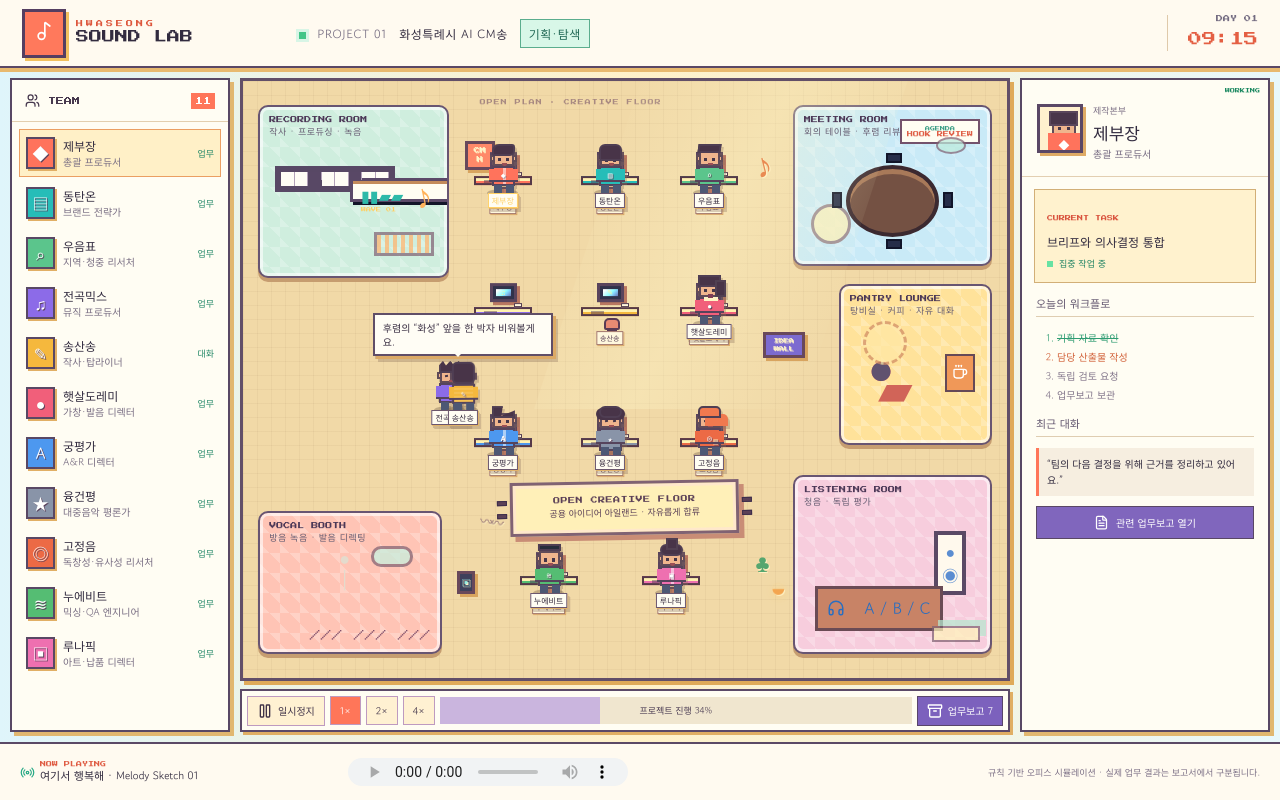
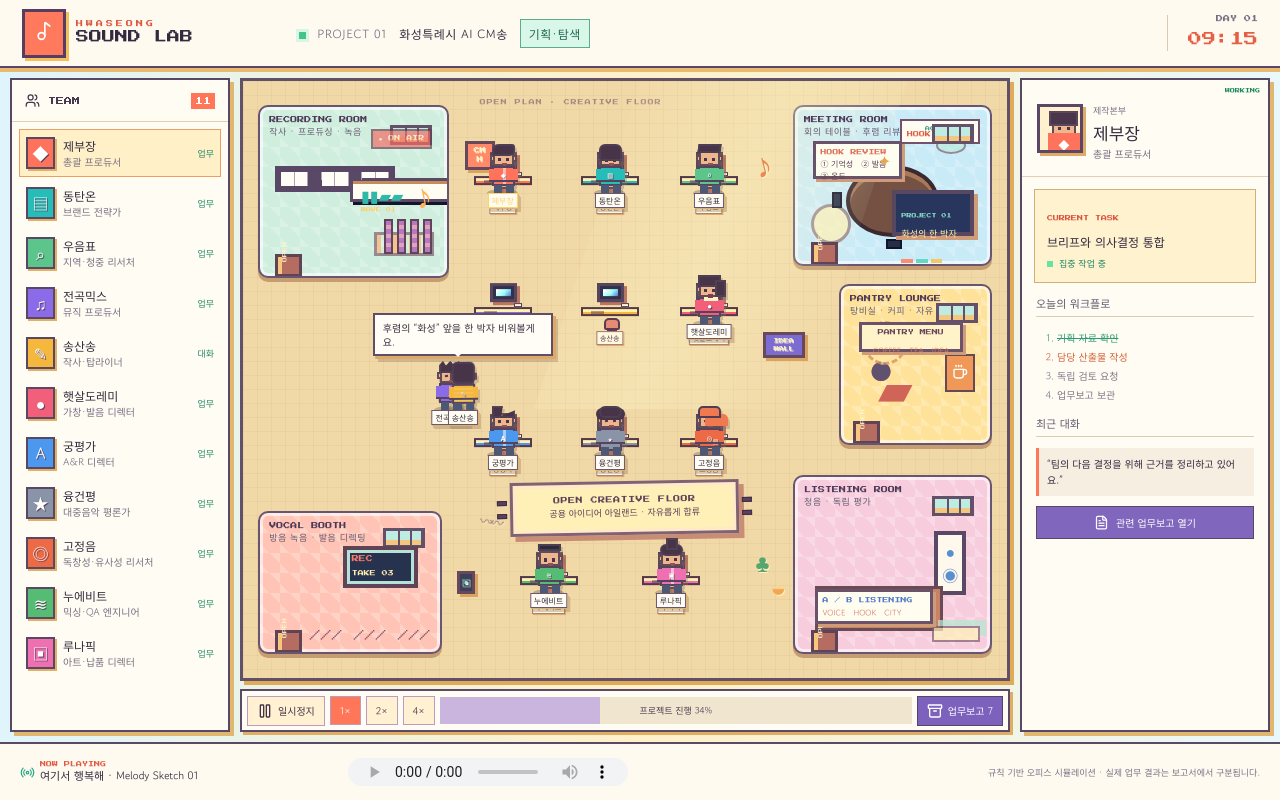
Before and after one commit to heekeunlee/hwasung_CM_contest, a React (Vite) app: page / in a window 1280 px wide. Built offline with nearby package versions, Linux system fonts and the light colour scheme.

Commit message:
Add room doors windows whiteboards and presentation details

```diff
--- a/src/App.jsx
+++ b/src/App.jsx
@@ -75,6 +75,17 @@ function Workstation({agent}) {
   </div>
 }
 
+function RoomFeatures({room}) {
+  return <>
+    <div className="room-door"><span>OPEN</span></div><div className="room-window"><i/><i/><i/></div>
+    {room.id==='meeting'&&<><div className="whiteboard"><b>HOOK REVIEW</b><span>① 기억성　② 발음　③ 온도</span></div><div className="slide-screen"><small>PROJECT 01</small><b>화성의 한 박자</b><i/><i/><i/></div></>}
+    {room.id==='music'&&<><div className="on-air">● ON AIR</div><div className="acoustic-panels"><i/><i/><i/><i/></div></>}
+    {room.id==='lounge'&&<div className="pantry-board"><b>PANTRY MENU</b><span>COFFEE　TEA　IDEA</span></div>}
+    {room.id==='booth'&&<div className="booth-window"><b>REC</b><span>TAKE 03</span></div>}
+    {room.id==='review'&&<div className="score-board"><b>A / B LISTENING</b><span>VOICE　HOOK　CITY</span></div>}
+  </>
+}
+
 export default function App(){
   const [agents,setAgents]=useState(agentsSeed)
   const [selected,setSelected]=useState('lead')
@@ -133,7 +144,7 @@ export default function App(){
           <div className="sunbeam"/><div className="grid"/>
           <div className="office-props" aria-hidden="true"><span className="prop plant-a">♣</span><span className="prop poster-a">CM<br/>H</span><span className="prop guitar-a">♪</span><span className="prop speaker-a">▣</span><span className="prop lamp-a">◒</span><span className="prop plant-b">♣</span><span className="prop poster-b">IDEA<br/>WALL</span><span className="prop cable-a">〰〰</span></div>
           {rooms.map(r=><section key={r.id} className={`room ${r.tone} shape-${r.shape}`} style={{left:`${r.x}%`,top:`${r.y}%`,width:`${r.w}%`,height:`${r.h}%`}}>
-            <h2>{r.label}<small>{r.sub}</small></h2><Furniture room={r}/>
+            <h2>{r.label}<small>{r.sub}</small></h2><RoomFeatures room={r}/><Furniture room={r}/>
           </section>)}
           <div className="collab-island"><b>OPEN CREATIVE FLOOR</b><span>공용 아이디어 아일랜드 · 자유롭게 합류</span><i/><i/><i/><i/></div>
           <div className="hall-sign">♪　CREATIVE FLOOR　♪</div>
--- a/src/creative-rooms.css
+++ b/src/creative-rooms.css
@@ -57,3 +57,13 @@
 .workstation .desk-top em{animation:cursorBlink 1s steps(2,end) infinite}
 @keyframes screenGlow{50%{filter:brightness(1.35);opacity:1}}
 @keyframes cursorBlink{50%{opacity:.25}}
+
+/* Architectural details inside each rectangular room. */
+.room-door{position:absolute;z-index:3;left:8%;bottom:-1px;width:27px;height:23px;background:#b56d62;border:3px solid #604355;box-shadow:inset 4px 0 #f7c77d}.room-door span{position:absolute;top:5px;left:4px;font:5px var(--pixel);color:#fff4c5;transform:rotate(-90deg);transform-origin:left top;opacity:.9}
+.room-window{position:absolute;z-index:2;right:8%;top:11%;width:42px;height:20px;background:#bfece2;border:3px solid #65506a;box-shadow:inset 0 -5px #f4c77e}.room-window i{position:absolute;top:0;bottom:0;width:2px;background:#65506a}.room-window i:nth-child(1){left:12px}.room-window i:nth-child(2){left:24px}.room-window i:nth-child(3){left:35px}
+.whiteboard{position:absolute;z-index:3;left:9%;top:22%;width:46%;height:24%;background:#fffdf0;border:3px solid #6a536a;box-shadow:3px 3px #ce9c78;padding:5px;color:#5b4057}.whiteboard b{display:block;font:6px var(--pixel);color:#df6f57}.whiteboard span{display:block;font-size:8px;line-height:1.5;margin-top:3px}.whiteboard:after{content:'✦';position:absolute;right:8px;bottom:4px;color:#e6a74f}
+.slide-screen{position:absolute;z-index:3;right:8%;bottom:18%;width:42%;height:29%;background:#28365d;border:4px solid #584761;box-shadow:4px 4px #ce9c78;padding:5px;color:#e6ffdc}.slide-screen small{font:5px var(--pixel);color:#8fe6cf}.slide-screen b{display:block;font-size:9px;margin:4px 0;color:#fff1ac}.slide-screen i{display:inline-block;width:18%;height:4px;margin-right:5%;background:#ff8d70}.slide-screen i:nth-of-type(2){background:#65d7c2}.slide-screen i:nth-of-type(3){background:#f3c867}
+.on-air{position:absolute;z-index:3;right:8%;top:13%;padding:4px 6px;background:#f36d64;border:2px solid #604355;color:#fff8cf;font:6px var(--pixel);animation:onAirBlink 1.4s steps(2,end) infinite}.acoustic-panels{position:absolute;z-index:1;right:8%;bottom:13%;display:flex;gap:4px}.acoustic-panels i{width:9px;height:35px;background:repeating-linear-gradient(0deg,#b47ac1 0 5px,#e2a1bd 5px 9px);border:2px solid #604355}@keyframes onAirBlink{50%{opacity:.4}}
+.pantry-board{position:absolute;z-index:3;left:12%;top:23%;width:70%;height:19%;background:#fff3c9;border:3px solid #6a536a;padding:4px;color:#65465c;text-align:center;box-shadow:3px 3px #ce9c78}.pantry-board b{display:block;font:6px var(--pixel)}.pantry-board span{font-size:8px;color:#e27b5d}
+.booth-window{position:absolute;z-index:3;right:12%;top:24%;width:42%;height:30%;background:#26324e;border:4px solid #604355;box-shadow:inset 0 0 0 3px #b5e2d7;color:#ff7a69;padding:5px;font:7px var(--pixel)}.booth-window b{display:block}.booth-window span{display:block;margin-top:8px;color:#fff0b0;font-size:6px}
+.score-board{position:absolute;z-index:3;left:10%;bottom:16%;width:61%;height:20%;background:#fffdf0;border:3px solid #6a536a;box-shadow:3px 3px #ce9c78;padding:5px;color:#5b4057}.score-board b{display:block;font:6px var(--pixel);color:#4f7ac6}.score-board span{font-size:8px;display:block;margin-top:4px;color:#d77261}
```
